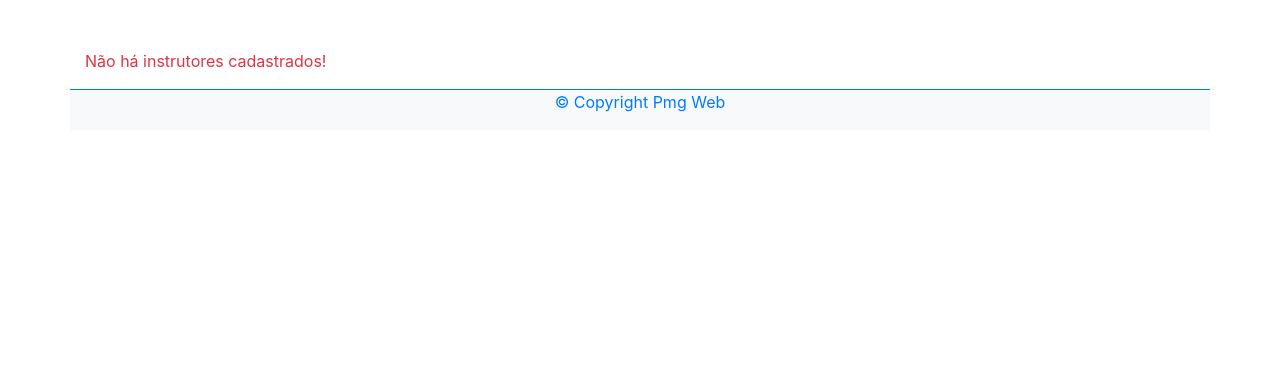
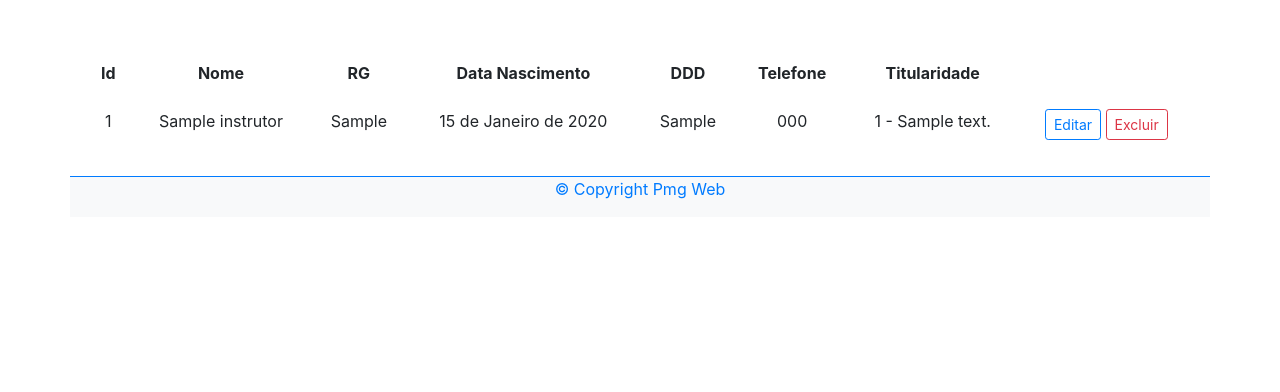
Before and after one commit to dvvs21/ucfinal, a Django app: page /instrutor/lista in a window 1280 px wide. Shown: the part 379-771 px from the top of the page. Run offline with Django 5.2, Linux system fonts and the light colour scheme; tables that the repository leaves empty hold one stand-in row (values such as "Sample post").

Commit message:
aula 13_06

```diff
--- a/instrutor/templates/instrutor/cadastroInstrutor.html
+++ b/instrutor/templates/instrutor/cadastroInstrutor.html
@@ -28,8 +28,8 @@
         </div>
 
         <!-- formulario HTML -->
-        <form name="frmCadastrarInstrutor" action="#" method="post" class="my-label-color-purple">
-
+        <form name="frmCadastrarInstrutor" action="{% url 'instrutor:cadastro' %}" method="POST" class="my-label-color-purple">
+            {% csrf_token %}
             <div class="form-group">
                 <label for="idNomeInstrutor" class="col-form-label">Nome do Instrutor</label>
                 <input class="form-control" type="text" id="idNomeInstrutor" name="nome"
--- a/instrutor/templates/instrutor/listarInstrutores.html
+++ b/instrutor/templates/instrutor/listarInstrutores.html
@@ -11,7 +11,7 @@
     <div class="collapse navbar-collapse justify-content-end" id="mynavbar">
         <div class="navbar-nav">
             <a href="/" class="nav-link">Início</a>
-            <a href="{% url 'instrutor:cadastrar' %}" class="nav-link">Cadastrar</a>
+            <a href="{% url 'instrutor:cadastro' %}" class="nav-link">Cadastrar</a>
 
         </div>
     </div>
@@ -27,7 +27,7 @@
                 <h2 class="mt-2 mb-5 my-h2">Lista de Instrutores</h2>
             </div>
         </div>
-        {% if instrutor %}
+        {% if instrutores %}
         <!-- tabela responsiva -->
         <div class="table-responsive">
 
@@ -56,7 +56,7 @@
                         <th>Titularidade</th>
                     </tr>
                 </thead>
-                {% for instrutor in Instrutores %}
+                {% for instrutor in instrutores %}
                 <!-- linhas -->
                 <tr>
                     <td> {{instrutor.id}} </td>
@@ -66,6 +66,13 @@
                     <td>{{instrutor.ddd}} </td>
                     <td> {{instrutor.telefone}} </td>
                     <td> {{instrutor.codigo_titulo}}  </td>
+                    <td>
+                        <a href="#" class="btn btn-outline-primary btn-sm">Editar</a>
+                        <button type="button" class="btn btn-outline-danger btn-sm" data-toggle="modal"
+                                data-target="#modalExcluirTitulo"
+                                data-descricao="{{ instrutor.nome }}"
+                                data-url="#">Excluir</button>
+                    </td>
                 </tr>
                 {% endfor %}
             </table>
@@ -77,8 +84,56 @@
             </div>
         {% endif %}
     </main>
+    <div class="modal fade" id="modalExcluirTitulo" role="dialog" aria-labelledby="Confirmação" aria-hidden="true">
+
+    <div class="modal-dialog modal-dialog-centered">
+
+        <div class="modal-content">
+
+            <div class="modal-header">
+                <h5 class="modal-title" id="modalLabel">Confirmação</h5>
+                <button type="button" class="close" data-dismiss="modal">&times;</button>
+            </div>
+
+            <div class="modal-body">
+                <p id="mensagemExclusao"></p>
+            </div>
+
+            <div class="modal-footer">
+                <button type="button" class="btn btn-outline-dark" data-dismiss="modal">Cancelar</button>
+                <button type="button" class="btn btn-primary" id="btnExcluir">Excluir</button>
+            </div>
+
+        </div>
+
+    </div>
+</div>
 {% endblock %}
 
+{% block javascript_complementar %}
+<!-- Prepara o modal com os dados da imagem do Titulo a ser excluido -->
+    <script type="text/javascript">
+        $(document).ready(function() {
+            $('#modalExcluirTitulo').on('show.bs.modal', function(event) {
+                var descricao = $(event.relatedTarget).data('descricao');
+                var urlExcluir = $(event.relatedTarget).data('url');
+                $("#mensagemExclusao").html('Deseja excluir  <b>' + descricao + '</b> ?');
+
+                $.fn.excluirTitulo = function() {
+                    var url = $(event.relatedTarget).data('url');
+                    location.replace(url);
+                }
+            });
+
+            $("#btnExcluir").on('click', function() {
+                $.fn.excluirTitulo();
+                return false;
+            });
+        });
+    </script>
+
+
+{% endblock %}
 </body>
 
 </html>
--- a/instrutor/urls.py
+++ b/instrutor/urls.py
@@ -5,5 +5,6 @@
 
 urlpatterns = [
     path('lista', views.listar, name="listar"),
-    path ('cadastro', views.cadastrar, name="cadastrar"),
+    path('cadastro', views.cadastro, name="cadastro"),
+    #path ('cadastrar', views.cadastrar, name="cadastrar"),
 ]
--- a/instrutor/views.py
+++ b/instrutor/views.py
@@ -1,5 +1,6 @@
-from django.shortcuts import render
+from django.shortcuts import render, redirect
 from instrutor.models import instrutor
+
 
 # Create your views here.
 def listar(request):
@@ -10,5 +11,24 @@
 
     return render(request, 'instrutor/listarInstrutores.html', context=contexto)
 
-def cadastrar(request):
+
+def cadastro(request):
     return render(request, 'instrutor/cadastroInstrutor.html')
+
+
+# def cadastrar(request):
+
+#     if request.method == 'POST':
+#         form = frmCadastrarInstrutor(request.POST)
+#         if form.is_valid():
+#             dados_instrutor = form.cleaned_data
+#             instrutor_obj = instrutor(
+#                 rg=dados_instrutor['rg'],
+#                 nome=dados_instrutor['nome'],
+#                 dtnascimento=dados_instrutor['dtnascimento'],
+#                 telefone=dados_instrutor['telefone'],
+#                 ddd=dados_instrutor['ddd'],
+#                 #codigo_titulo=dados_instrutor['codigo_titulo']
+#             )
+#             instrutor_obj.save()
+#         return redirect('instrutor:listar')
--- a/titulo/forms.py
+++ b/titulo/forms.py
@@ -4,3 +4,8 @@
 
 class TituloForm(forms.Form):
     descricao = forms.CharField(max_length=100, required=True,help_text="Informe a Descrição do Título")
+
+class TituloAtualizarForm(forms.Form):
+    codigo = forms.IntegerField(required=True, help_text="Informe o Código do Título")
+
+    descricao = forms.CharField(max_length=100, required=True, help_text="Informe a Descrição do Título")
--- a/titulo/templates/titulo/listarTitulos.html
+++ b/titulo/templates/titulo/listarTitulos.html
@@ -59,7 +59,7 @@
                     <td> {{titulo.codigo}} </td>
                     <td> {{titulo.descricao}} </td>
                     <td>
-                        <a class = "btn btn-mini" href="https://fonts.googleapis.com/icon?family=Material+Icons" rel="stylesheet"></a><i class="far fa-edit"></i></a>
+                        <a href= '{% url "titulo:carregar_titulo" titulo.codigo %}' class = "btn btn-mini" href="https://fonts.googleapis.com/icon?family=Material+Icons" rel="stylesheet"></a><i class="far fa-edit"></i></a>
                         <button type="button" class="btn" role="button" data-target="#modalExcluirTitulo"
                                 data-toggle="modal"  data-descricao="{{titulo.descricao}}" data-url="{% url 'titulo:excluir_titulo' titulo.codigo %}">
                             <i class="far fa-trash-alt"></i>
--- a/titulo/urls.py
+++ b/titulo/urls.py
@@ -8,4 +8,6 @@
     path('cadastro', views.cadastro, name="cadastro"),
     path('cadastrar', views.cadastrar, name="cadastrar"),
     path('excluir/<int:codigo>', views.exclui, name="excluir_titulo"),
+    path('carregar_titulo/<int:codigo>', views.carregar_titulo, name="carregar_titulo"),
+    path('atualizar_titulo/', views.atualizar_titulo, name="atualizar_titulo"),
     ]
--- a/utilitarios/utils.py
+++ b/utilitarios/utils.py
@@ -89,7 +89,7 @@
     titulos = titulo.objects.get(pk=codigo_selecionado)
 
     for i in range(1, 20):
-        lista_instrutores.append(instrutor(nome='Instrutor ' + f'{i:02}', dtnascimento = gerar_data_aleatoria('inicial'),rg = gerar_rg_aleatorio('inicial'), telefone = f'{gerar_numero_aleatorio_faixa(1, 999999999):09}', ddd = f'{gerar_numero_aleatorio_faixa(1, 99):03}', codigo_titulo = titulo.codigo))
+        lista_instrutores.append(instrutor(nome='Instrutor ' + f'{i:02}', dtnascimento = gerar_data_aleatoria('inicial'),rg = gerar_rg_aleatorio('inicial'), telefone = f'{gerar_numero_aleatorio_faixa(1, 999999999):09}', ddd = f'{gerar_numero_aleatorio_faixa(1, 99):03}', codigo_titulo=titulos))
     instrutor.objects.bulk_create(lista_instrutores)
 
 def popular_turma():
```
Also changed, not shown: instrutor/forms.py (added, +19 -0 lines), titulo/templates/titulo/atualizarTitulo.html (added, +53 -0 lines), titulo/views.py (+29 -1 lines).
